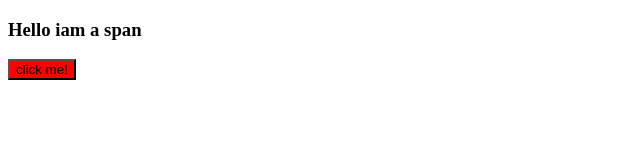
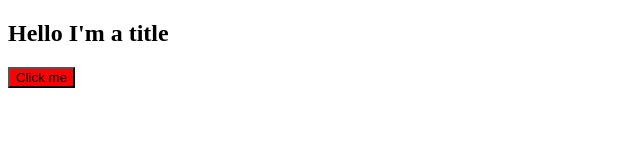
Before and after one commit to Rickstaryo/React, a plain HTML site: page index.html in a window 1280 px wide. Shown: the whole page, without its empty margins (0-640 px from the left). Drawn offline with nearby package versions, Linux system fonts and the light colour scheme.

Commit message:
UnderStanding the JSX File

```diff
--- a/index.html
+++ b/index.html
@@ -9,20 +9,35 @@
 </body>
     <script src="https://unpkg.com/react@17/umd/react.production.min.js"></script>
     <script src="https://unpkg.com/react-dom@17/umd/react-dom.production.min.js"></script>
-    <script>
+    <script src="https://unpkg.com/@babel/standalone/babel.min.js"></script>
+
+    <script type="text/babel">
         const root = document.getElementById("root");
-        const h3 = React.createElement("h3",{
-            onMouseEnter:()=> console.log("mouse enter"),
-        },
-        "Hello iam a span");
-        const btn = React.createElement(
-            "button", {
-            onClick: ()=> console.log("xx"),
-            style: {
-                backgroundColor:"red"}
-        },
-        "click me!");
-        const container = React.createElement("div",null,[h3,btn])
-        ReactDOM.render(container,root);
+        // Using JSX Style
+        const Title=()=> (
+            <h2 id="title"
+            onMouseEnter={() => console.log("mouseEnter")}
+                >
+            Hello I'm a title
+            </h2>
+        );
+        // Using JSX to build button
+        const Button= () => (<button
+            style={{
+                backgroundColor:"red",
+            }}
+            onClick={() =>console.log("Button")}>
+                Click me</button>
+        );
+
+
+
+        const Container = (
+            <div>
+                <Title />
+                <Button />
+            </div>
+        )
+        ReactDOM.render(Container,root);
     </script>
 </html>
```
